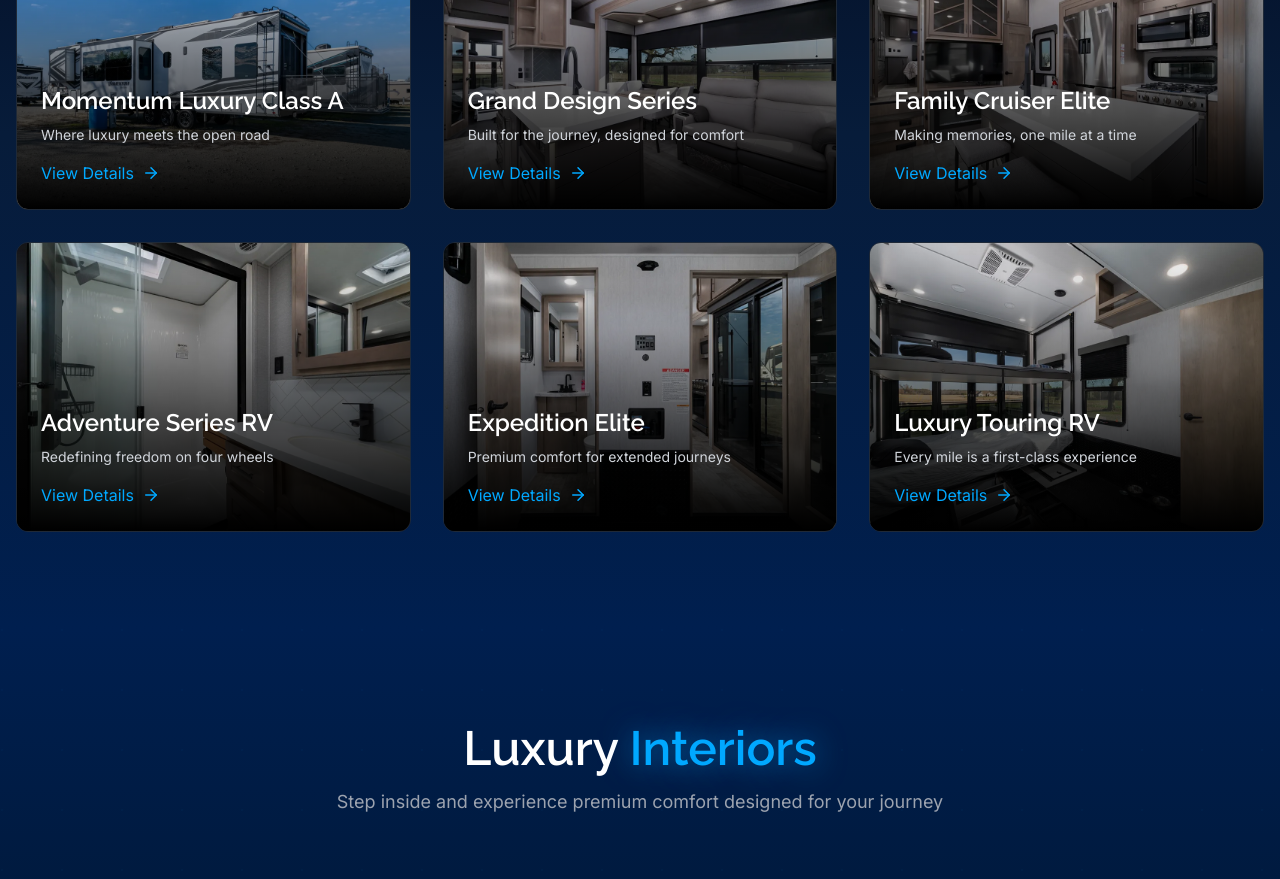
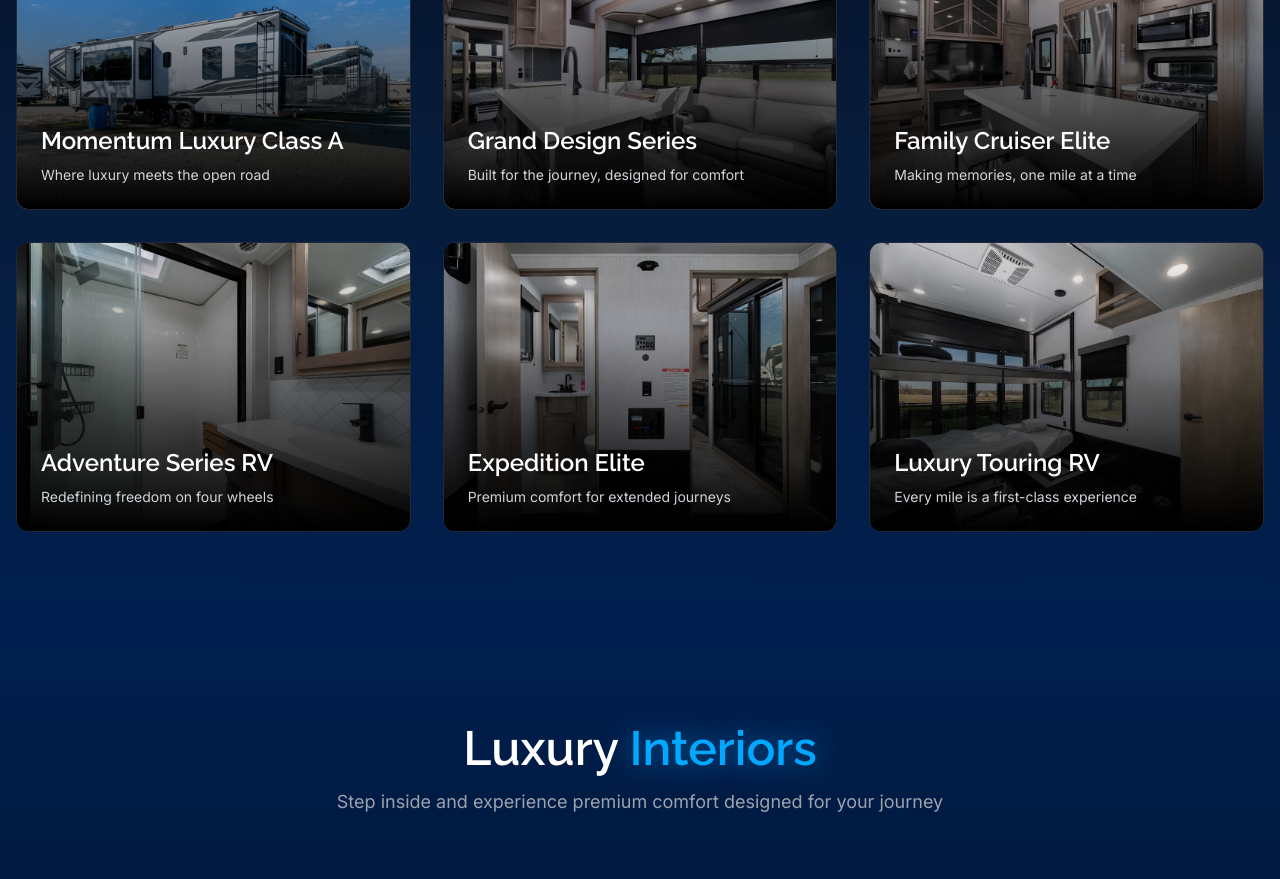
Before and after one commit to AlphaActivities/Triple-W-Rentals, a React (Vite) app: page / in a window 1280 px wide. Shown: the part 1160-2039 px from the top of the page. Built offline with nearby package versions, Linux system fonts and the light colour scheme.

Commit message:
Updated FleetShowcase.tsx

```diff
--- a/src/components/FleetShowcase.tsx
+++ b/src/components/FleetShowcase.tsx
@@ -1,5 +1,4 @@
 import { useEffect, useRef, useState } from 'react';
-import { ArrowRight } from 'lucide-react';
 
 interface FleetItem {
   id: number;
@@ -109,11 +108,7 @@
               {/* Content */}
               <div className="absolute bottom-0 left-0 right-0 p-6">
                 <h3 className="text-2xl text-white mb-2">{item.name}</h3>
-                <p className="text-gray-300 text-sm mb-4">{item.caption}</p>
-                <button className="flex items-center gap-2 text-[#00A8FF] hover:gap-3 transition-all duration-300 group/btn">
-                  <span>View Details</span>
-                  <ArrowRight size={18} className="group-hover/btn:translate-x-1 transition-transform" />
-                </button>
+                <p className="text-gray-300 text-sm">{item.caption}</p>
               </div>
 
               {/* UV Glow on Hover */}
```
